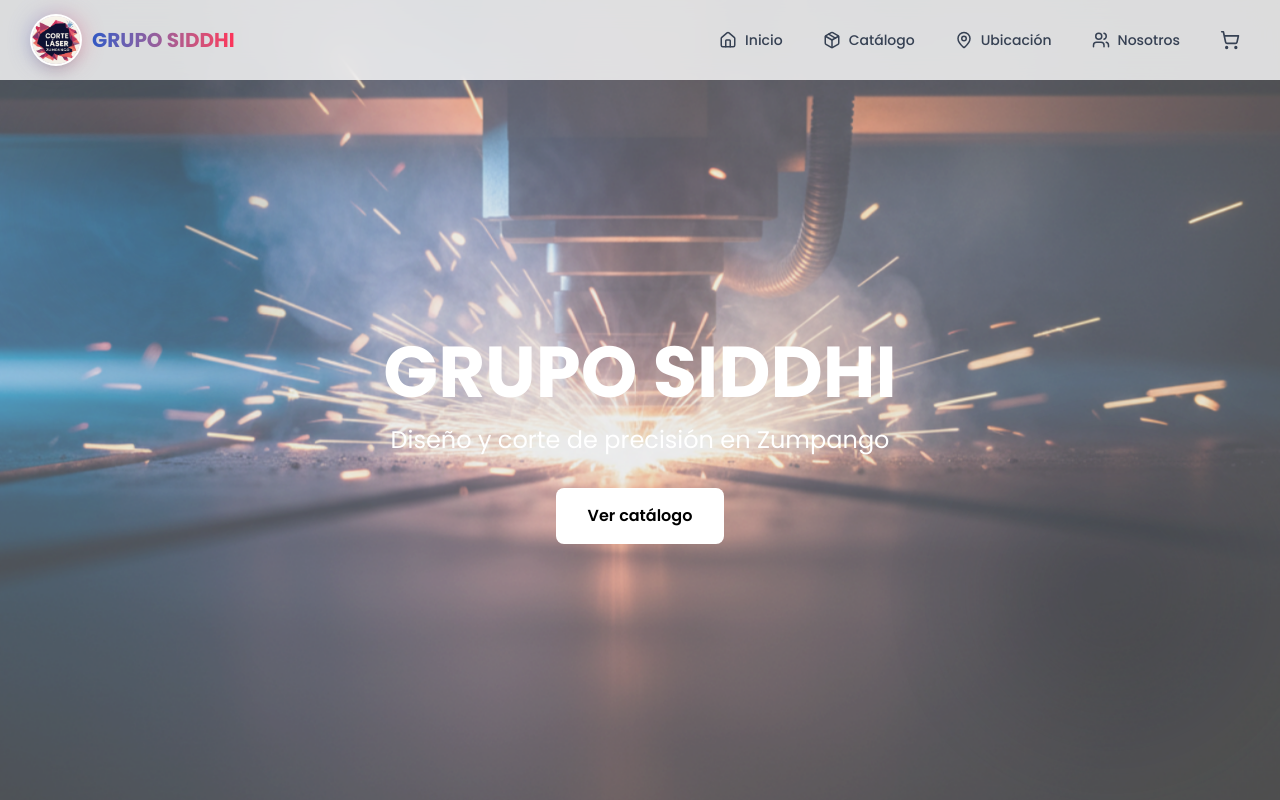
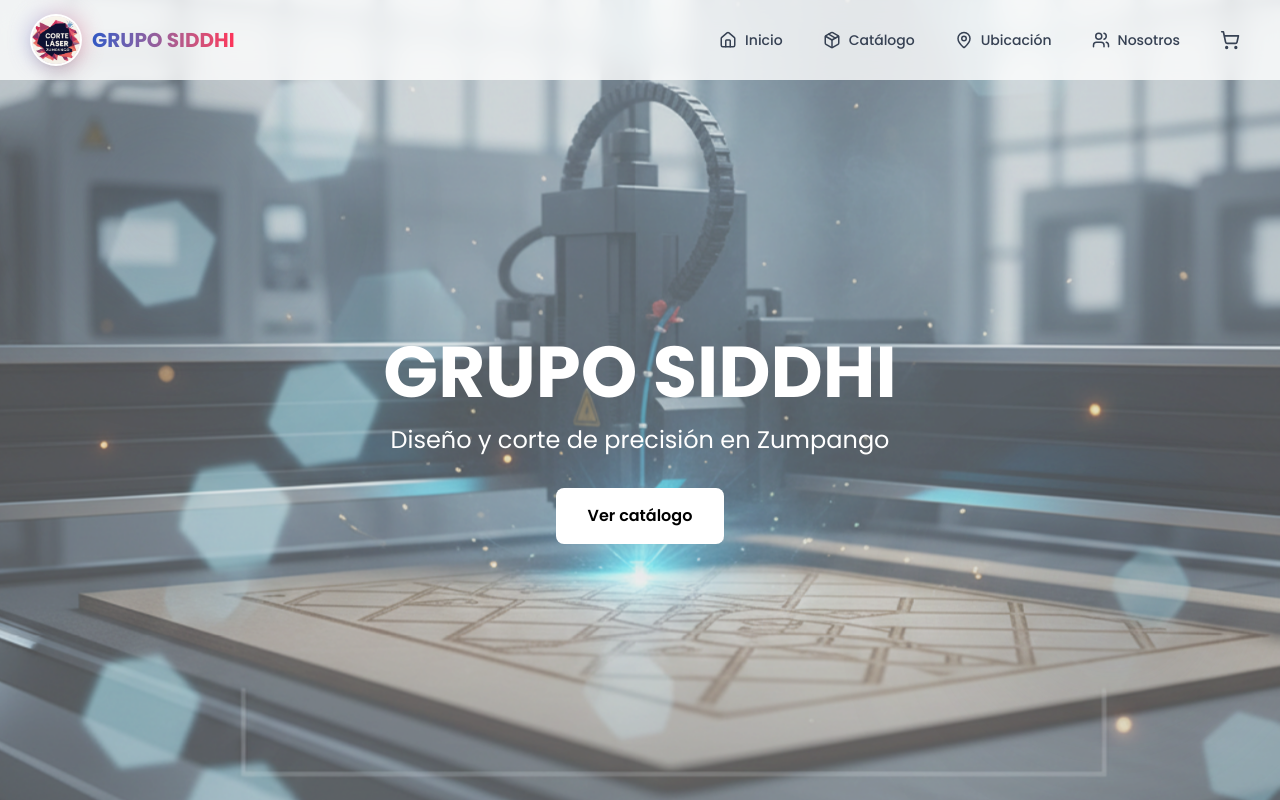
Before and after one commit to GEOVANIRJ/Grupo-SIDDHI, a Next.js app: page / in a window 1280 px wide. Built offline with nearby package versions, Linux system fonts and the light colour scheme.

Commit message:
fast images

```diff
--- a/app/page.tsx
+++ b/app/page.tsx
@@ -18,7 +18,7 @@
   useEffect(() => {
     const interval = setInterval(() => {
       setCurrentIndex((prev) => (prev + 1) % images.length);
-    }, 10000);
+    }, 4000);
     return () => clearInterval(interval);
   }, []);
 
```
